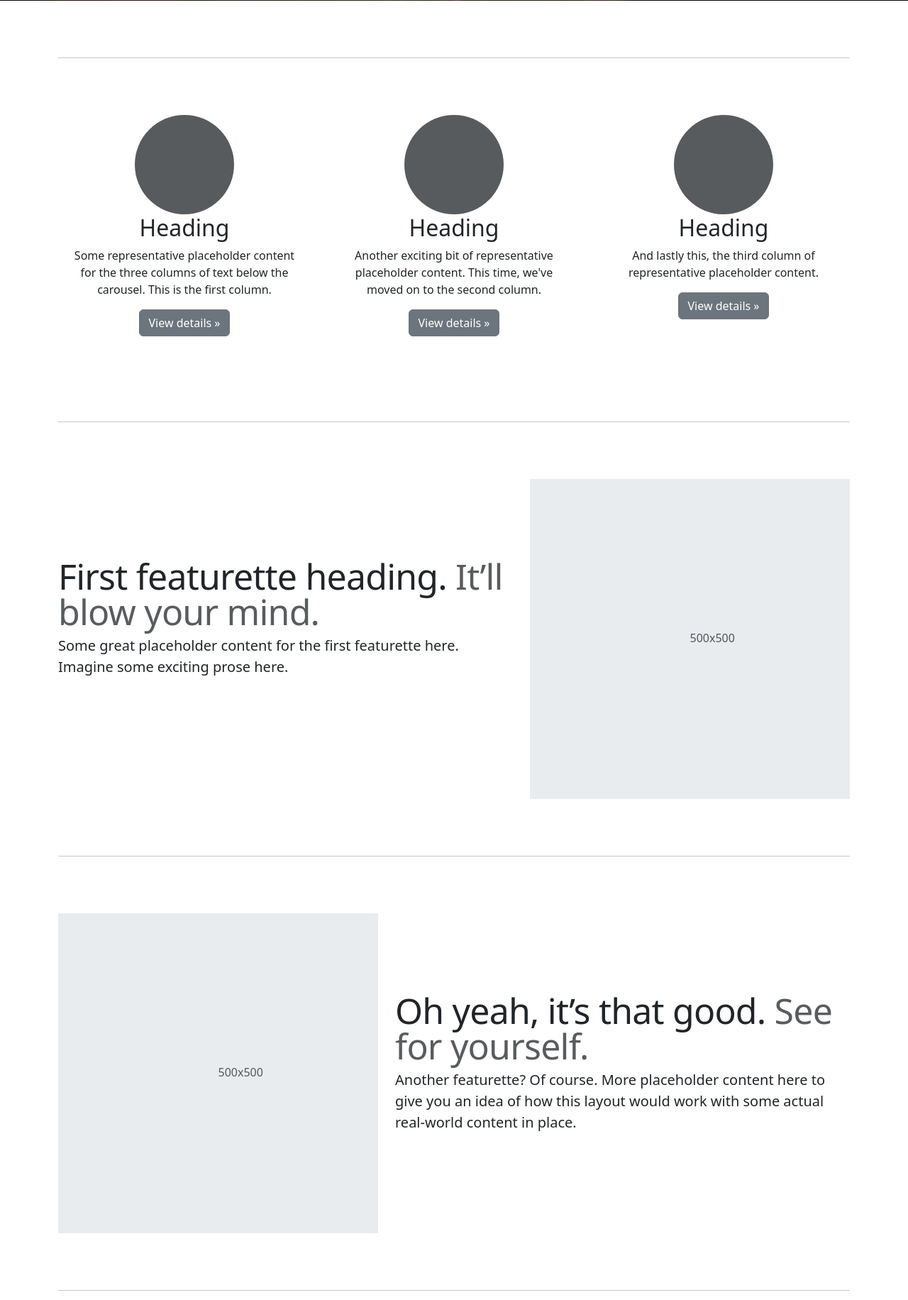
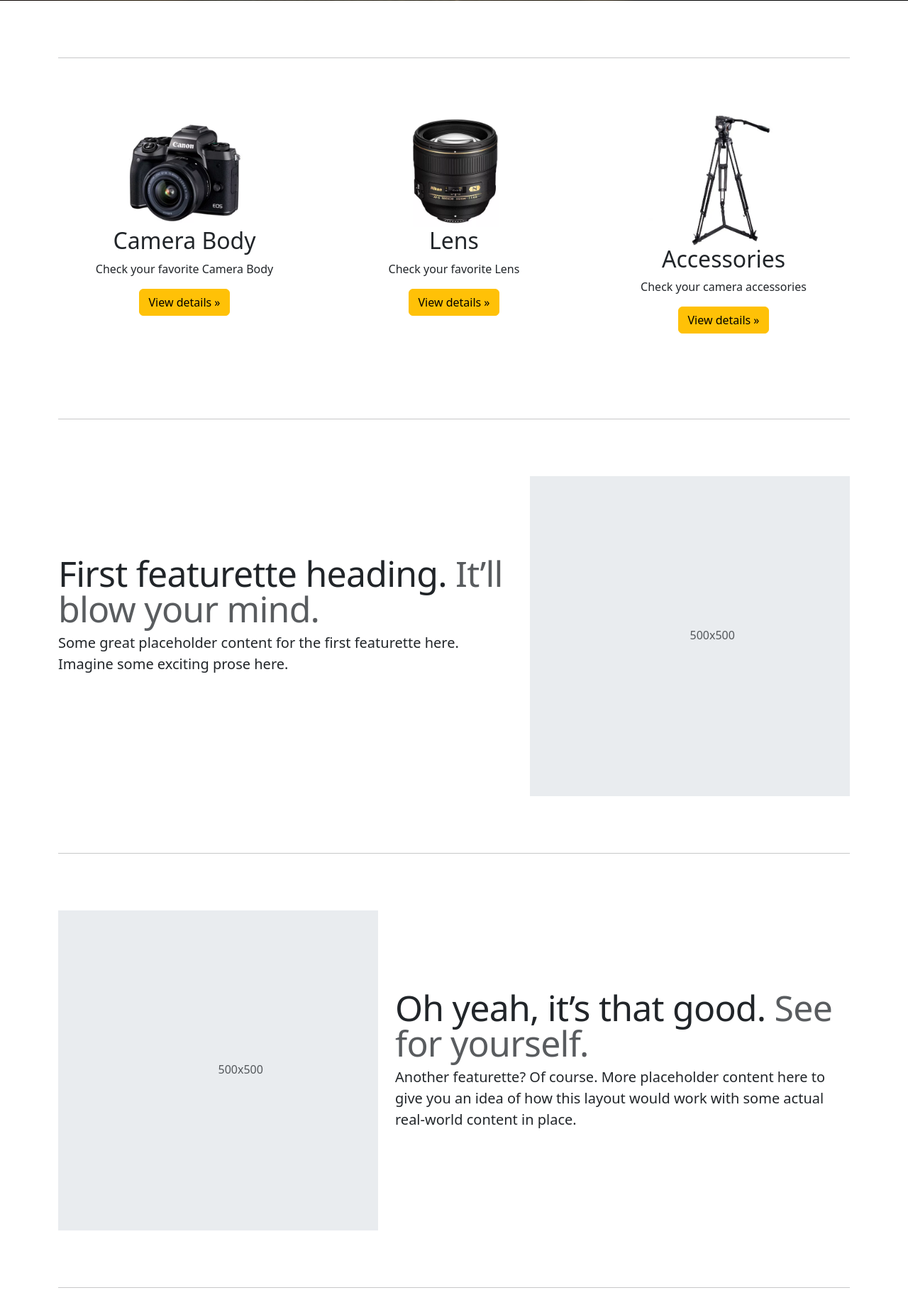
Before and after one commit to ysmnababan/shashin, a PHP site: page / in a window 1280 px wide. Shown: the part 559-2391 px from the top of the page at 71% size. Run offline with PHP 8.4, Linux system fonts and the light colour scheme.

Commit message:
feat index.php: add img for product list

```diff
--- a/index.php
+++ b/index.php
@@ -255,31 +255,22 @@ if (isset($_SESSION['fname'])) {
             <!-- Three columns of text below the carousel -->
             <div class="row" >
                 <div class="col-lg-4">
-                    <svg class="bd-placeholder-img rounded-circle" width="140" height="140" xmlns="http://www.w3.org/2000/svg" role="img" aria-label="Placeholder" preserveAspectRatio="xMidYMid slice" focusable="false">
-                        <title>Placeholder</title>
-                        <rect width="100%" height="100%" fill="var(--bs-secondary-color)" />
-                    </svg>
-                    <h2 class="fw-normal">Heading</h2>
-                    <p>Some representative placeholder content for the three columns of text below the carousel. This is the first column.</p>
-                    <p><a class="btn btn-secondary" href="#">View details &raquo;</a></p>
+                    <img src="./asset/images/menu_camera.webp" class="w-50">
+                    <h2 class="fw-normal">Camera Body</h2>
+                    <p>Check your favorite Camera Body</p>
+                    <p><a class="btn btn-warning" href="./product.php">View details &raquo;</a></p>
                 </div><!-- /.col-lg-4 -->
                 <div class="col-lg-4">
-                    <svg class="bd-placeholder-img rounded-circle" width="140" height="140" xmlns="http://www.w3.org/2000/svg" role="img" aria-label="Placeholder" preserveAspectRatio="xMidYMid slice" focusable="false">
-                        <title>Placeholder</title>
-                        <rect width="100%" height="100%" fill="var(--bs-secondary-color)" />
-                    </svg>
-                    <h2 class="fw-normal">Heading</h2>
-                    <p>Another exciting bit of representative placeholder content. This time, we've moved on to the second column.</p>
-                    <p><a class="btn btn-secondary" href="#">View details &raquo;</a></p>
+                    <img src="./asset/images/menu_lens.webp" class="w-50">
+                    <h2 class="fw-normal">Lens</h2>
+                    <p>Check your favorite Lens</p>
+                    <p><a class="btn btn-warning" href="./product.php">View details &raquo;</a></p>
                 </div><!-- /.col-lg-4 -->
                 <div class="col-lg-4">
-                    <svg class="bd-placeholder-img rounded-circle" width="140" height="140" xmlns="http://www.w3.org/2000/svg" role="img" aria-label="Placeholder" preserveAspectRatio="xMidYMid slice" focusable="false">
-                        <title>Placeholder</title>
-                        <rect width="100%" height="100%" fill="var(--bs-secondary-color)" />
-                    </svg>
-                    <h2 class="fw-normal">Heading</h2>
-                    <p>And lastly this, the third column of representative placeholder content.</p>
-                    <p><a class="btn btn-secondary" href="#">View details &raquo;</a></p>
+                    <img src="./asset/images/menu_accessories.webp" height="184px">
+                    <h2 class="fw-normal">Accessories</h2>
+                    <p>Check your camera accessories</p>
+                    <p><a class="btn btn-warning" href="./product.php">View details &raquo;</a></p>
                 </div><!-- /.col-lg-4 -->
             </div><!-- /.row -->
 
```
Also changed, not shown: asset/images/menu_accessories.webp (added), asset/images/menu_camera.webp (added), asset/images/menu_lens.webp (added).
